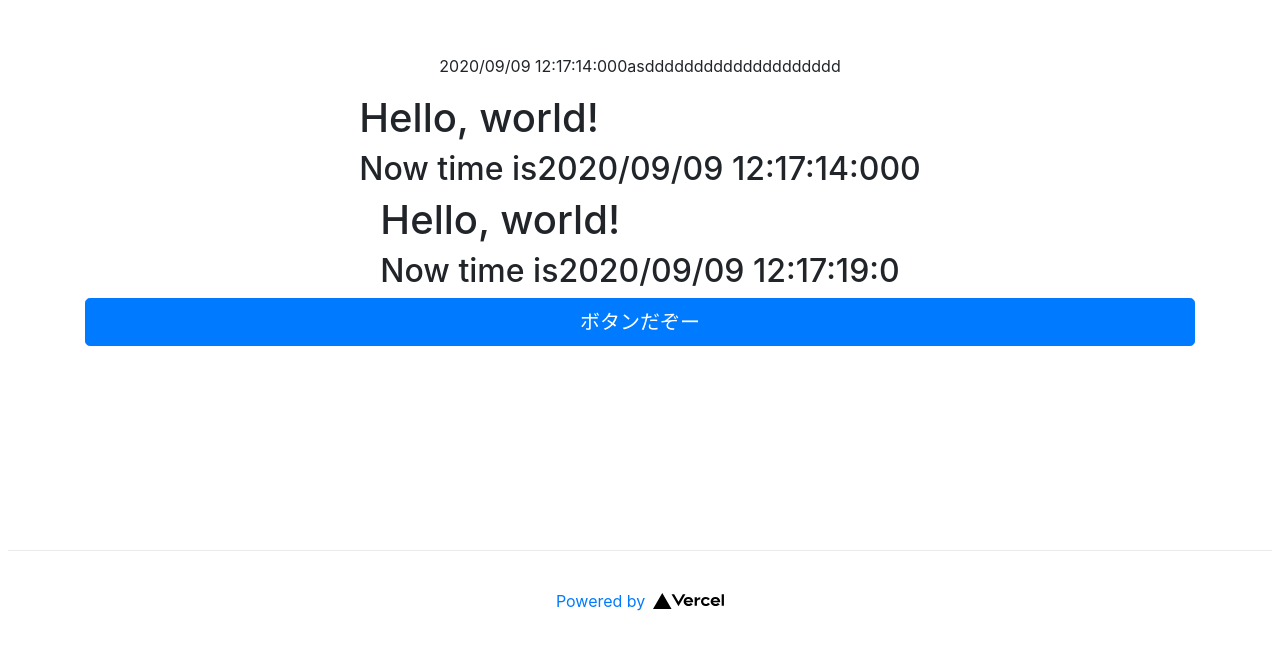
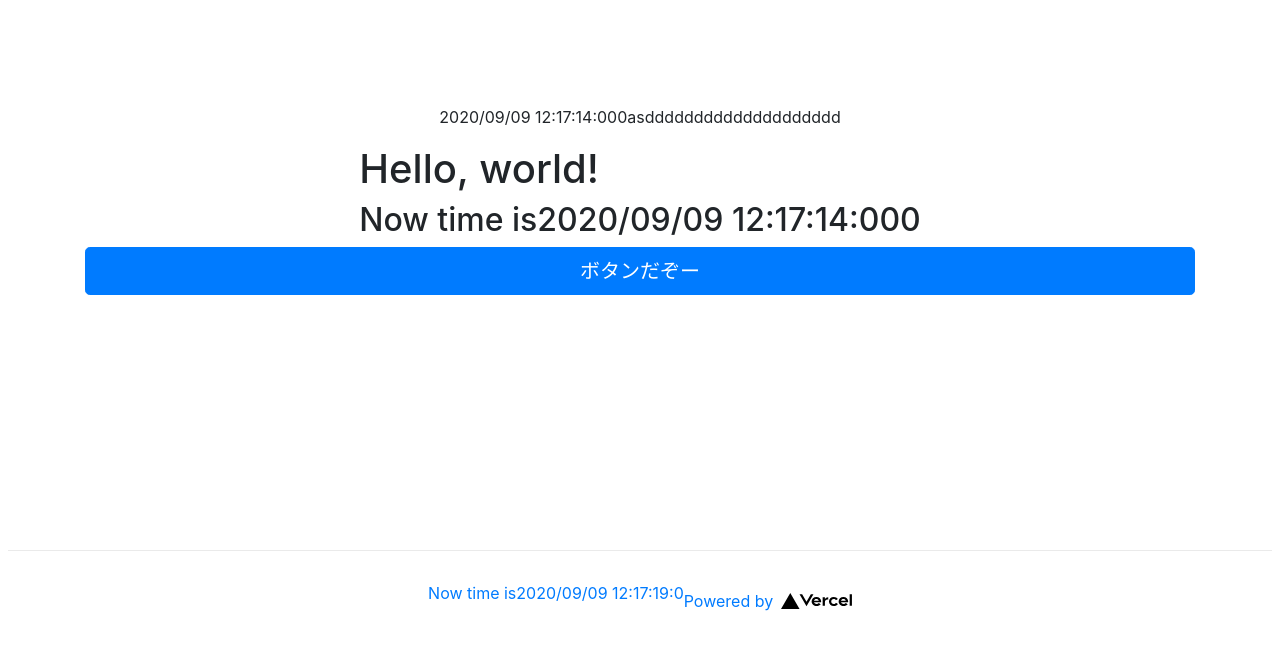
Before and after one commit to Mochichi2003/marugakitter, a Next.js app: page / in a window 1280 px wide. Shown: the part 150-800 px from the top of the page. Built offline with nearby package versions, Linux system fonts and the light colour scheme.

Commit message:
scssを追加する

```diff
--- a/pages/index.js
+++ b/pages/index.js
@@ -40,7 +40,7 @@ function Clocck() {
 
 setInterval(asdfievbeosk, 10);
 
-class Clock extends React.Component {
+class NowtimeIS extends React.Component {
   constructor(props) {
     super(props);
     this.state = { date: this.nowtime() };
@@ -67,11 +67,11 @@ class Clock extends React.Component {
   render() {
     return (
       <div>
-        <h1>Hello, world!</h1>
-        <h2>
+        {/* <h1>Hello, world!</h1> */}
+        <p>
           Now time is
           {this.state.date}
-        </h2>
+        </p>
       </div>
     );
   }
@@ -108,7 +108,6 @@ export default function Home() {
       <Container className={styles.main}>
         <Nowtime />
         <Clocck />
-        <Clock />
         <Button variant="primary" size="lg" block>
           ボタンだぞー
         </Button>
@@ -120,6 +119,8 @@ export default function Home() {
           target="_blank"
           rel="noopener noreferrer"
         >
+          <NowtimeIS />
+
           Powered by
           <img src="/vercel.svg" alt="Vercel Logo" className={styles.logo} />
         </a>
```
